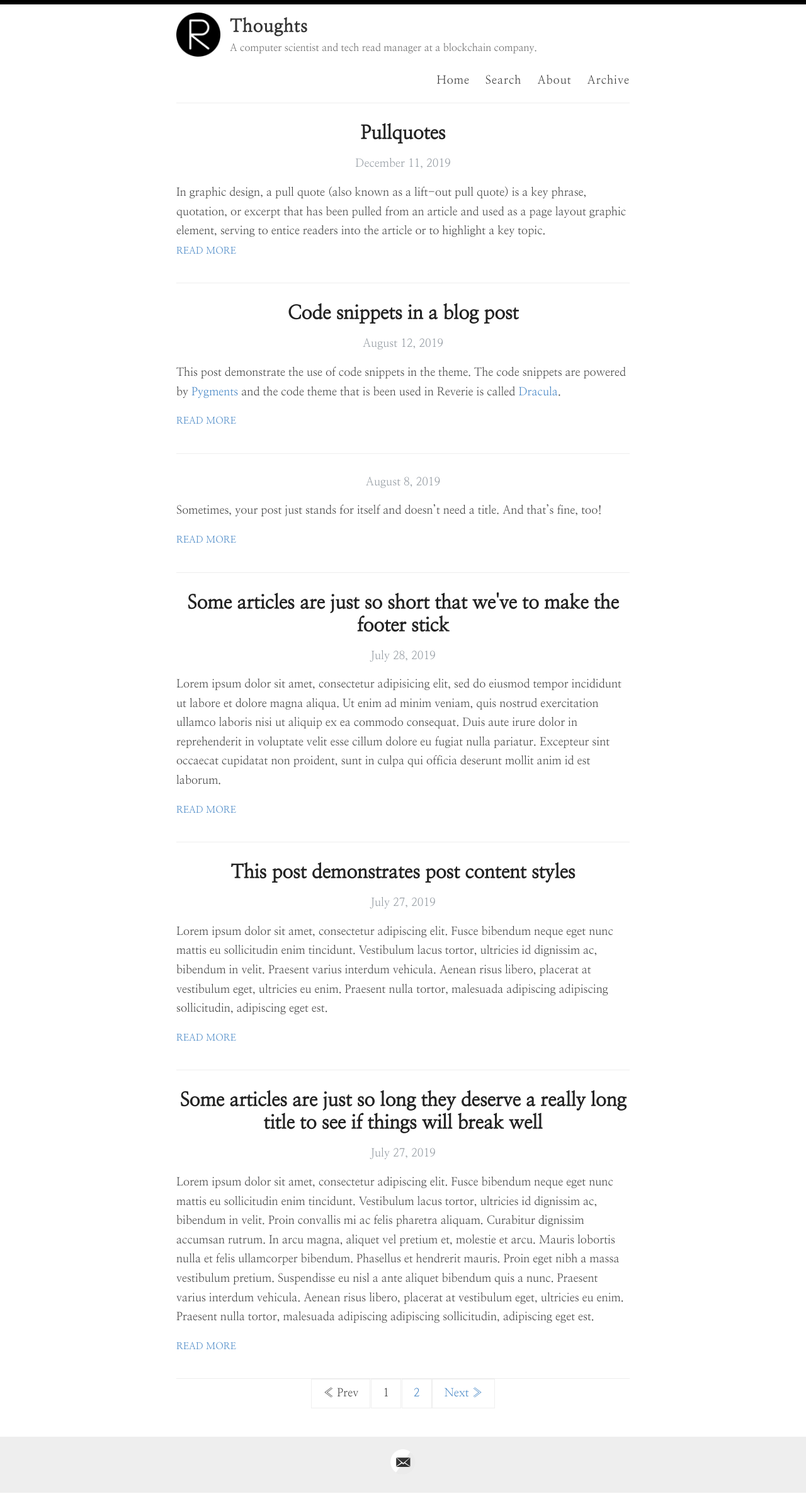
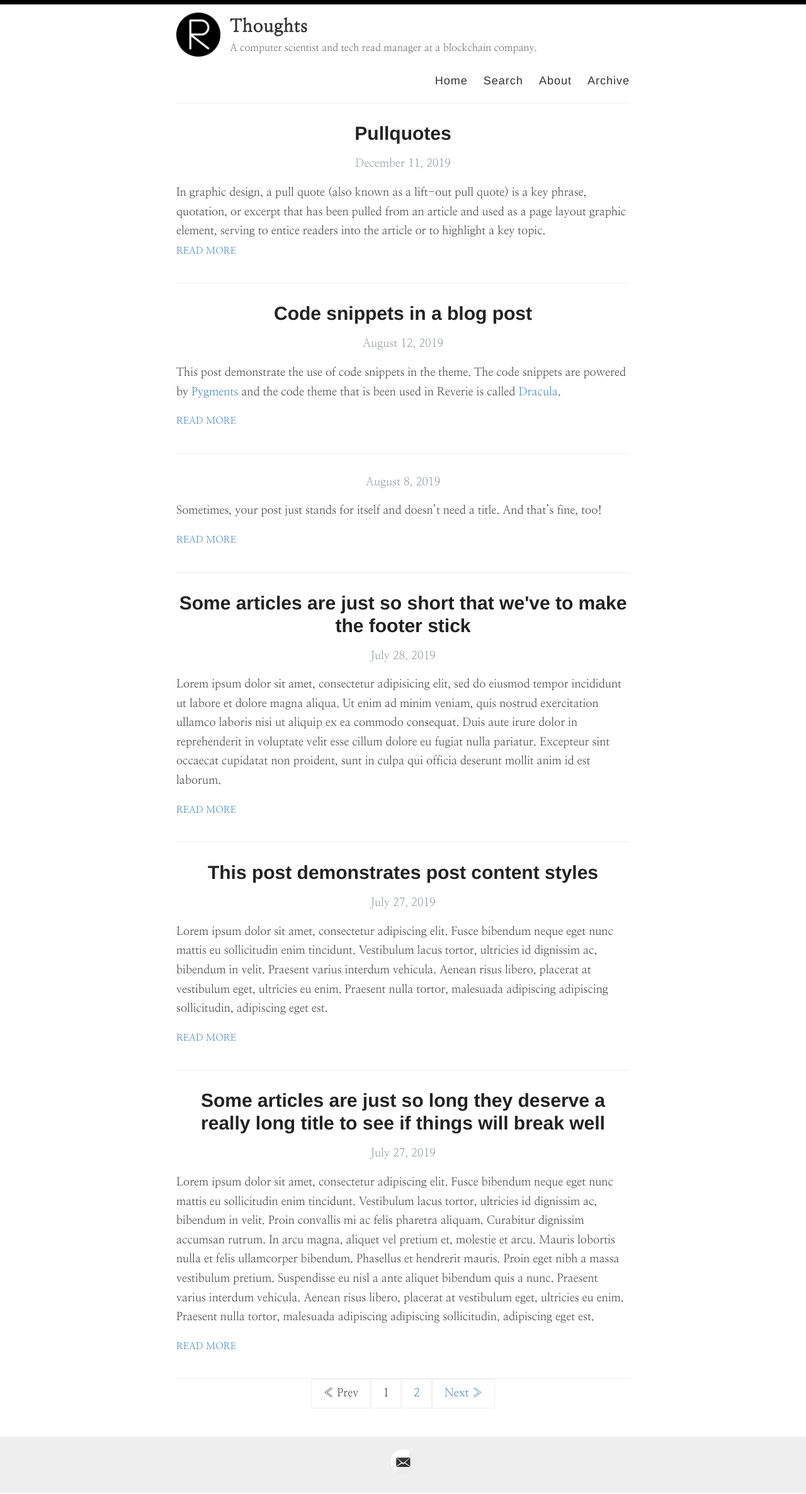
Before and after one commit to appff/appff.github.io, a Jekyll site: the page built from index.html, in a window 1280 px wide. Shown: the whole page at 63% size. Built offline with Jekyll 4.4.1, drawn with Linux system fonts in a browser that asks for light colours; the list of posts is cut into pages by our own code.

Commit message:
update nav, title font

```diff
--- a/assets/style.scss
+++ b/assets/style.scss
@@ -335,7 +335,7 @@ p > img {
 nav {
   float: right;
   margin-top: 23px; // @TODO: Vertically middle align
-  font-family: "Nanum Myeongjo", serif;
+  font-family: "Helvetica Neue", Helvetica, Arial, sans-serif;
   font-size: 18px;
 
   @include mobile {
@@ -449,7 +449,7 @@ body:after {
 }
 
 .post h1{
-  font-family: "Nanum Myeongjo", serif;
+  font-family: "Helvetica Neue", Helvetica, Arial, sans-serif;
   text-align: center;
   font-weight: bold;
   font-kerning: auto;
```
